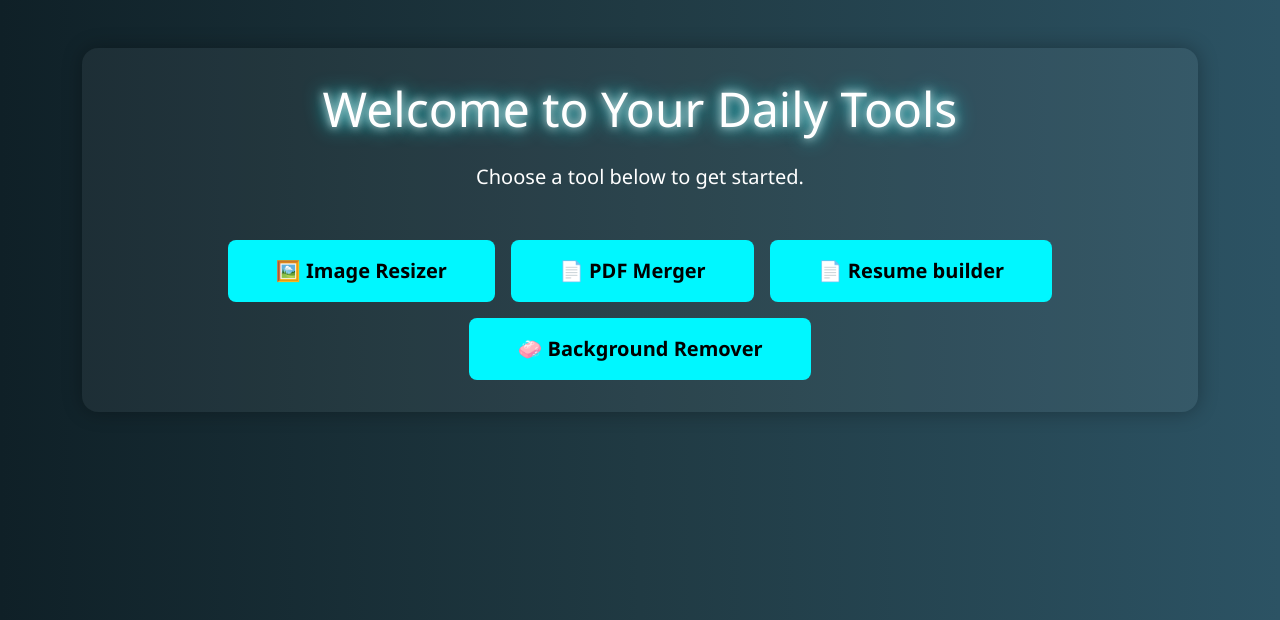
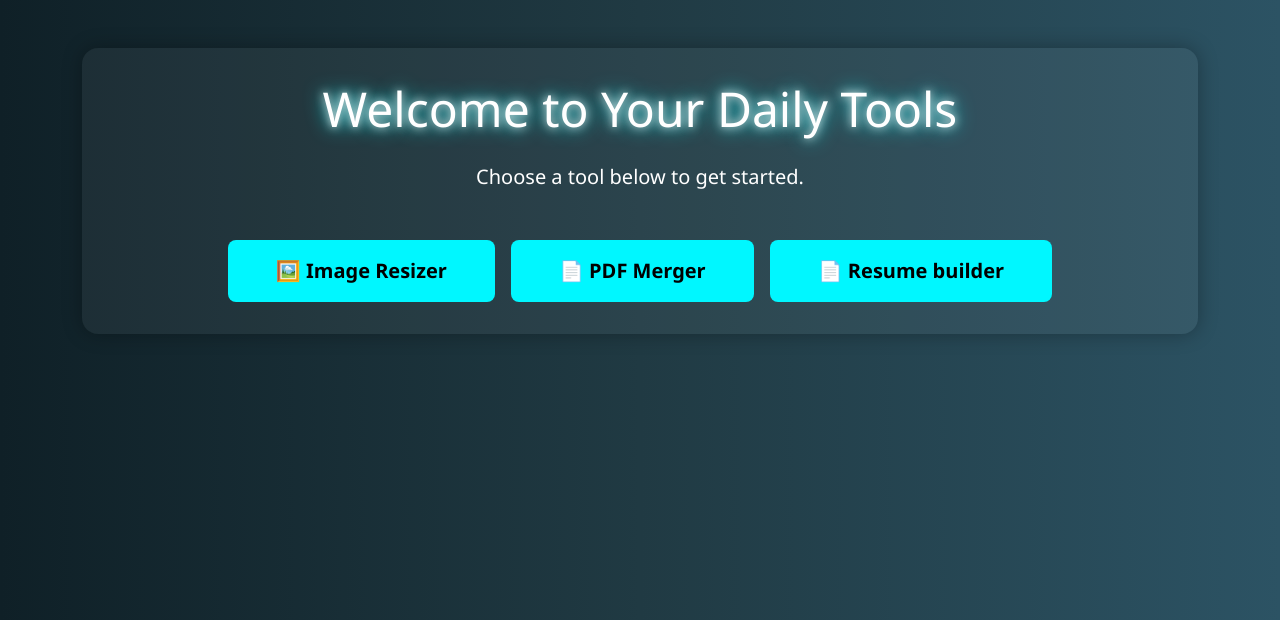
Before and after one commit to akhileshlabd/OnlineTools, a Flask app: page / in a window 1280 px wide. Shown: the top 620 px of the page. Run offline with Flask 3, Linux system fonts and the light colour scheme.

Commit message:
Comment out bg remover

```diff
--- a/templates/index.html
+++ b/templates/index.html
@@ -51,9 +51,9 @@
         <a href="{{ url_for('resume_builder') }}" class="btn glow-button btn-lg px-5 py-3">
           📄 Resume builder
         </a>
-        <a href="{{ url_for('background_remover') }}" class="btn glow-button btn-lg px-5 py-3">
+<!--         <a href="{{ url_for('background_remover') }}" class="btn glow-button btn-lg px-5 py-3">
           🧼 Background Remover
-        </a>
+        </a> -->
       </div>
     </div>
   </div>
```
